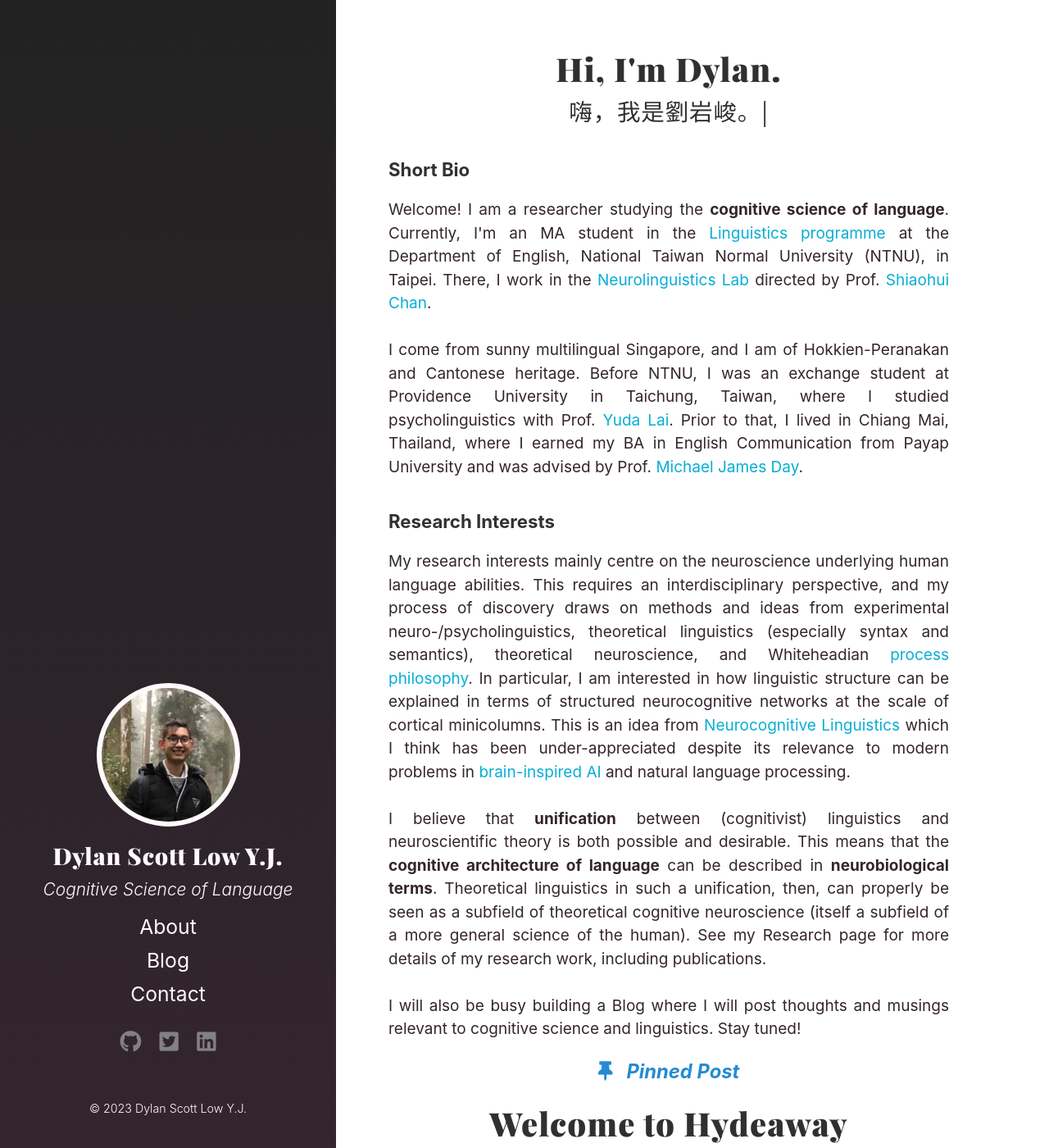
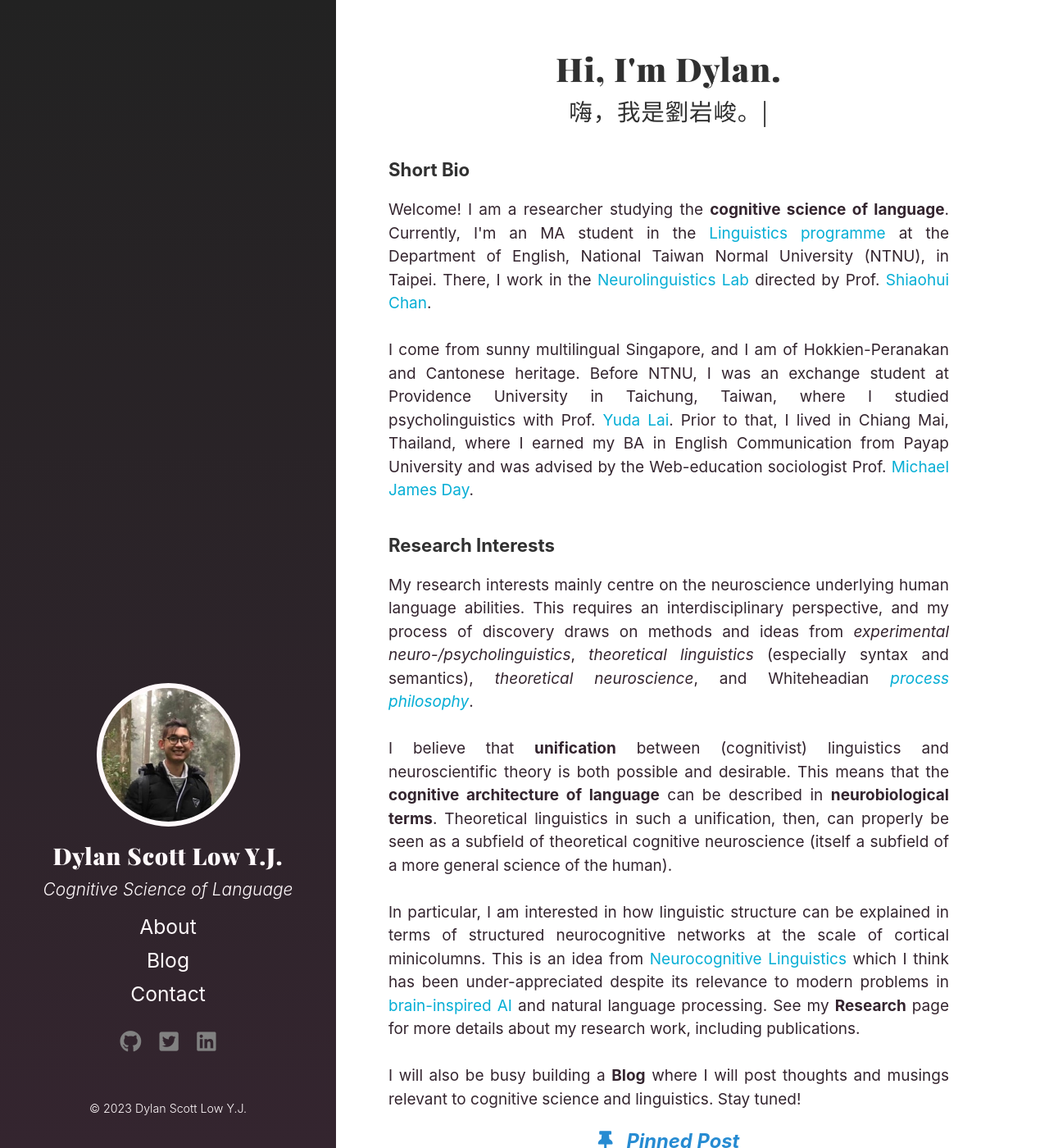
Before and after one commit to dylanscottlow/dylanscottlow.github.io, a Jekyll site: the page built from index.html, in a window 1280 px wide and 1400 px high. Shown: the whole window at 82% size. Built offline with Jekyll 4.4.1, drawn with Linux system fonts in a browser that asks for light colours; the list of posts is cut into pages by our own code; a style sheet for code colours, icons or effects is not loaded.

Commit message:
Update content on index

```diff
--- a/index.html
+++ b/index.html
@@ -43,26 +43,27 @@ I come from sunny multilingual Singapore, and I am of Hokkien-Peranakan and Cant
 Before NTNU, I was an exchange student at Providence University in Taichung, Taiwan, where I studied psycholinguistics
 with Prof. <a href="https://www.researchgate.net/profile/Yu-Da-Lai"  target="_blank" rel="noopener noreferrer">Yuda Lai</a>.
 Prior to that, I lived in Chiang Mai, Thailand, where I earned my BA in English Communication from Payap University and was
-advised by Prof. <a href="https://www.researchgate.net/profile/Michael-Day-33"  target="_blank" rel="noopener noreferrer">Michael James Day</a>.
+advised by the Web-education sociologist Prof. <a href="https://www.researchgate.net/profile/Michael-Day-33"  target="_blank" rel="noopener noreferrer">Michael James Day</a>.
 
 <h3>Research Interests</h3>
 
 My research interests mainly centre on the neuroscience underlying human language abilities.
 This requires an interdisciplinary perspective, and my process of discovery draws on methods and ideas from
-experimental neuro-/psycholinguistics,
-theoretical linguistics (especially syntax and semantics),
-theoretical neuroscience,
-and Whiteheadian <a href="https://iep.utm.edu/processp/" target="_blank" rel="noopener noreferrer">process philosophy</a>.
-In particular, I am interested in how linguistic structure can be explained in terms of structured neurocognitive networks at the scale of cortical minicolumns.
-This is an idea from <a href="http://www.ruf.rice.edu/~lngbrain/main.htm" target="_blank" rel="noopener noreferrer">Neurocognitive Linguistics</a>
-which I think has been under-appreciated despite its relevance to modern problems in <a href="https://www.numenta.com/blog/2019/01/16/the-thousand-brains-theory-of-intelligence/" target="_blank" rel="noopener noreferrer">brain-inspired AI</a> and natural language processing.
+<i>experimental neuro-/psycholinguistics</i>,
+<i>theoretical linguistics</i> (especially syntax and semantics),
+<i>theoretical neuroscience</i>,
+and Whiteheadian <i><a href="https://iep.utm.edu/processp/" target="_blank" rel="noopener noreferrer">process philosophy</a></i>.
 <br> <br>
 I believe that <b>unification</b> between (cognitivist) linguistics and neuroscientific theory is both possible and desirable.
 This means that the <b>cognitive architecture of language</b> can be described in <b>neurobiological terms</b>.
 Theoretical linguistics in such a unification, then, can properly be seen as a subfield of theoretical cognitive neuroscience (itself a subfield of a more general science of the human).
-See my Research page for more details of my research work, including publications.
 <br> <br>
-I will also be busy building a Blog where I will post thoughts and musings relevant to cognitive science and linguistics. Stay tuned!
+In particular, I am interested in how linguistic structure can be explained in terms of structured neurocognitive networks at the scale of cortical minicolumns.
+This is an idea from <a href="http://www.ruf.rice.edu/~lngbrain/main.htm" target="_blank" rel="noopener noreferrer">Neurocognitive Linguistics</a>
+which I think has been under-appreciated despite its relevance to modern problems in <a href="https://www.numenta.com/blog/2019/01/16/the-thousand-brains-theory-of-intelligence/" target="_blank" rel="noopener noreferrer">brain-inspired AI</a> and natural language processing.
+See my <b>Research</b> page for more details about my research work, including publications.
+<br> <br>
+I will also be busy building a <b>Blog</b> where I will post thoughts and musings relevant to cognitive science and linguistics. Stay tuned!
 
 
 <div class="posts">
```
